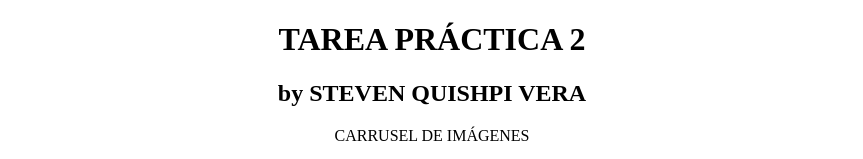
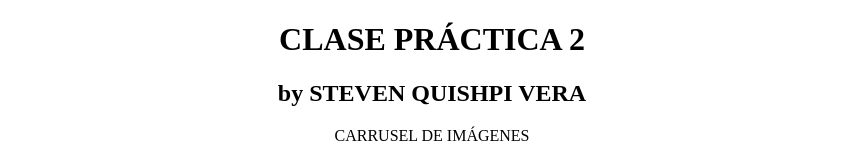
Before and after one commit to ksteven77/pwapractica2, a plain HTML site: page index.html in a window 1280 px wide. Shown: the top 159 px of the page, without its empty margins (208-1071 px from the left). Drawn offline with Linux system fonts and the light colour scheme.

Commit message:
index.html

```diff
--- a/index.html
+++ b/index.html
@@ -2,7 +2,7 @@
 <html>
 <head>
   <center>
-    <h1>TAREA PRÁCTICA 2</h1>
+    <h1>CLASE PRÁCTICA 2</h1>
     <h2>by STEVEN QUISHPI VERA</h2>
     <p>CARRUSEL DE IMÁGENES</p>
   </center>
```
